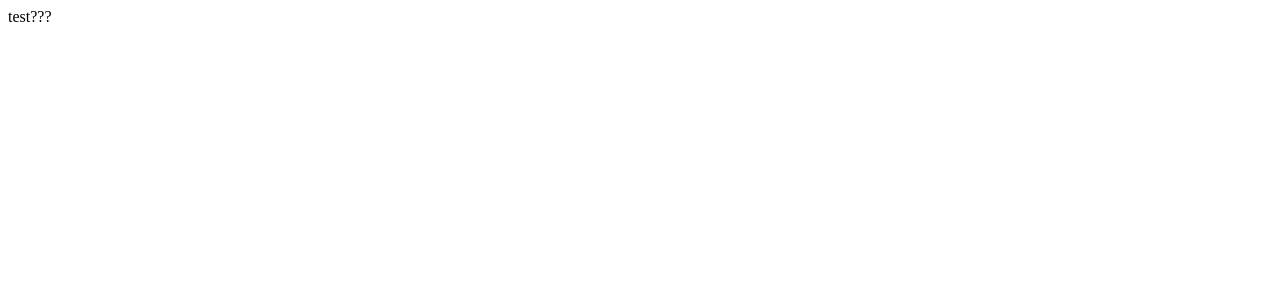
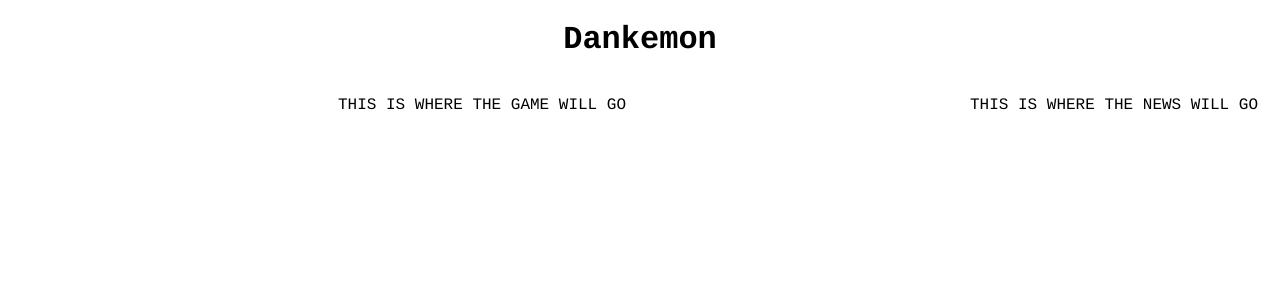
Before and after one commit to ianmaffett/Team-Dankemon, a PHP site: page /team_dank.php in a window 1280 px wide. Before the commit the part shown is almost empty. Shown: the top 300 px of the page. Run offline with PHP 8.4, Linux system fonts and the light colour scheme.

Commit message:
beginning of project
added main page and css

```diff
--- /dev/null
+++ b/css/dank.css
@@ -0,0 +1,15 @@
+* {
+	font-family:courier;
+	text-align:center;
+}
+#header li {
+	display:inline;
+}
+#gamediv {
+	float:left;
+	width:75%;
+}
+#newsdiv {
+	float:right;
+	width:25%;
+}
--- a/team_dank.php
+++ b/team_dank.php
@@ -4,8 +4,17 @@
 <head>
      <meta charset="utf-8" />
      <title>Dankemon</title>
+	 <link rel="stylesheet" type="text/css" href="css/dank.css" />
 </head>
 <body>
- test???
+ <div id="header">
+ <h1>Dankemon</h1>
+ </div>
+ <div id="gamediv">
+ 	<p>THIS IS WHERE THE GAME WILL GO</p>
+ </div>
+ <div id="newsdiv">
+ <p>THIS IS WHERE THE NEWS WILL GO</p>
+ </div>
 </body>
 </html>
```
